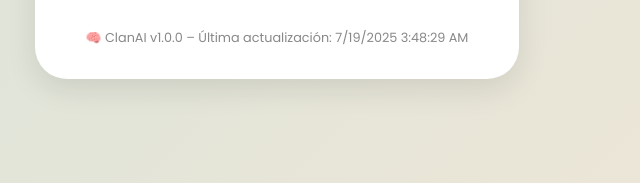
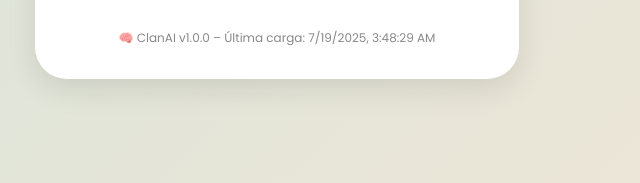
Before and after one commit to ClanAILife/clanaui, a plain HTML site: page index.html in a window 1280 px wide. Both pictures are taken after a click on the button "🚀 Iniciar viaje". Shown: the part 540-723 px from the top of the page, 363-1003 px from the left. Drawn offline with Linux system fonts and the light colour scheme.

Commit message:
Update index.html

```diff
--- a/index.html
+++ b/index.html
@@ -96,11 +96,12 @@
       cursor: pointer;
     }
 
-    #versionInfo {
-      font-size: 0.8rem;
+    .version-footer {
+      font-size: 0.75rem;
+      color: #888;
+      margin-top: auto;
       text-align: center;
-      color: #888;
-      margin-top: 1rem;
+      padding-top: 1rem;
     }
 
     @keyframes fadeIn {
@@ -111,9 +112,10 @@
 </head>
 <body>
   <div class="chat-container" id="chat">
+    <!-- ACG: Mensaje de bienvenida -->
     <div class="chat-message">✨ Hola, soy <strong>ClanAI</strong>. ¿Cómo deseas que te llame?</div>
 
-    <!-- ACG: Formulario inicial para capturar alias, email y nivel -->
+    <!-- ACG: Formulario inicial para recoger nombre, email y nivel -->
     <div class="formulario">
       <input type="text" id="alias" placeholder="📝 Tu nombre o apodo" required />
       <input type="email" id="email" placeholder="📧 Tu correo electrónico" required />
@@ -125,21 +127,27 @@
       <button onclick="iniciarConversacion()">🚀 Iniciar viaje</button>
     </div>
 
-    <!-- ACG: Aquí se mostrará la información de versión -->
-    <div id="versionInfo"></div>
+    <!-- ACG: Pie de versión -->
+    <div class="version-footer" id="versionInfo"></div>
   </div>
 
   <script>
-    // ACG: Variables globales para seguimiento del flujo
+    // ACG: Variables globales de sesión
     let paso = 0;
     let aliasGlobal = '';
     let emailGlobal = '';
     let nivelGlobal = '';
 
-    // ACG: Función que inicia el viaje del usuario
+    // ACG: Mostrar fecha/hora y versión
+    const version = 'v1.0.0';
+    const now = new Date();
+    const fechaHora = now.toLocaleString();
+    document.getElementById('versionInfo').innerText = `🧠 ClanAI ${version} – Última carga: ${fechaHora}`;
+
+    // ACG: Iniciar la conversación cuando el usuario llena el formulario
     async function iniciarConversacion() {
-      aliasGlobal = document.getElementById('alias').value;
-      emailGlobal = document.getElementById('email').value;
+      aliasGlobal = document.getElementById('alias').value.trim();
+      emailGlobal = document.getElementById('email').value.trim();
       nivelGlobal = document.getElementById('nivel').value;
 
       if (!aliasGlobal || !emailGlobal) {
@@ -149,10 +157,11 @@
 
       document.querySelector('.formulario').remove();
       agregarMensaje(`👋 Hola, soy ${aliasGlobal} y quiero empezar el nivel ${nivelGlobal}.`, 'user');
+
       await enviarAlBackend('');
     }
 
-    // ACG: Envío de información a backend vía Webhook
+    // ACG: Enviar mensaje al backend (n8n webhook)
     async function enviarAlBackend(respuestaUsuario) {
       const url = `https://n8n.serversnow.net/webhook/clanai-session-start?alias=${encodeURIComponent(aliasGlobal)}&email=${encodeURIComponent(emailGlobal)}&nivel=${encodeURIComponent(nivelGlobal)}&mensaje=${encodeURIComponent(respuestaUsuario)}&paso=${paso}`;
 
@@ -174,17 +183,17 @@
       }
     }
 
-    // ACG: Agrega mensaje al chat visualmente
+    // ACG: Agregar mensaje al chat
     function agregarMensaje(texto, tipo = 'bot') {
       const chat = document.getElementById('chat');
       const msg = document.createElement('div');
       msg.className = `chat-message ${tipo === 'user' ? 'user' : ''}`;
       msg.innerText = texto;
-      chat.appendChild(msg);
+      chat.insertBefore(msg, document.getElementById('versionInfo'));
       chat.scrollTop = chat.scrollHeight;
     }
 
-    // ACG: Muestra input para siguiente respuesta del coachee
+    // ACG: Crear input para nueva respuesta del usuario
     function crearInputRespuesta() {
       const chat = document.getElementById('chat');
       const inputDiv = document.createElement('div');
@@ -193,11 +202,11 @@
         <input type="text" id="respuesta" placeholder="Escribe tu respuesta..." />
         <button onclick="enviarRespuesta()">Enviar</button>
       `;
-      chat.appendChild(inputDiv);
+      chat.insertBefore(inputDiv, document.getElementById('versionInfo'));
       chat.scrollTop = chat.scrollHeight;
     }
 
-    // ACG: Toma la respuesta del input y la envía al backend
+    // ACG: Capturar texto del usuario y reenviar al backend
     async function enviarRespuesta() {
       const valor = document.getElementById('respuesta').value;
       if (!valor.trim()) return;
@@ -206,13 +215,6 @@
       document.querySelector('.chat-input').remove();
       await enviarAlBackend(valor);
     }
-
-    // ✅ ACG: Mostrar versión y hora de despliegue al pie del chat
-    const ahora = new Date();
-    const versionInfo = document.getElementById("versionInfo");
-    if (versionInfo) {
-      versionInfo.innerText = `🧠 ClanAI v1.0.0 – Última actualización: ${ahora.toLocaleDateString()} ${ahora.toLocaleTimeString()}`;
-    }
   </script>
 </body>
 </html>
```
